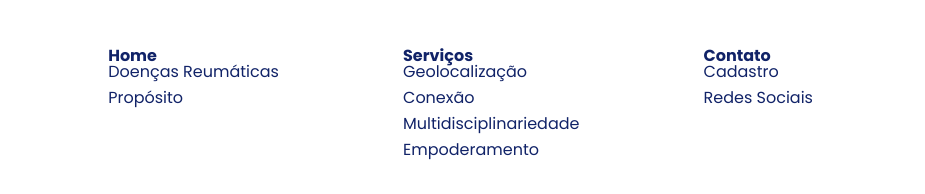
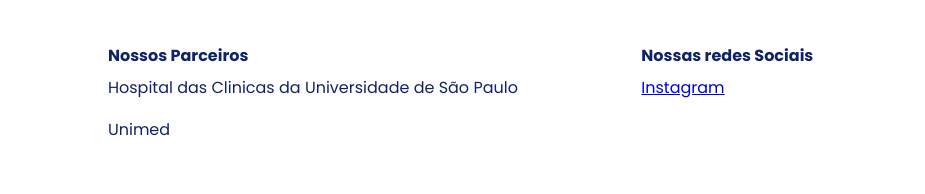
Before and after one commit to Martajsik/reumatechrev, a plain HTML site: page index.html in a window 1280 px wide. Shown: the part 3294-3488 px from the top of the page, 355-1280 px from the left. Drawn offline with Linux system fonts and the light colour scheme.

Commit message:
Alteração no footer

```diff
--- a/index.html
+++ b/index.html
@@ -250,24 +250,24 @@
 
             <div class="container_footer">
                 <div>
-                    <span class="bold">Home</span>
-                    <p>Doenças Reumáticas</p>
-                    <p>Propósito</p>
+                    <span class="bold">Nossos Parceiros </span>
+                    <br>
+                    <br>
+                    <p>Hospital das Clinicas da Universidade de São Paulo</p>
+                    <br>
+                    <p>Unimed</p>
+                    <br>
+
                 </div>
 
                 <div>
-                    <span class="bold">Serviços</span>
-                    <p>Geolocalização</p>
-                    <p>Conexão</p>
-                    <p>Multidisciplinariedade</p>
-                    <p>Empoderamento</p>
-                </div>
+                    <span class="bold">Nossas redes Sociais</span>
+                    <br>
+                    <br>
+                    <a href="https://instagram.com/reumatech?igshid=438le1d3xsk1" target="_blank">Instagram</a>
+                    </div>
 
-                <div>
-                    <span class="bold">Contato</span>
-                    <p>Cadastro</p>
-                    <p>Redes Sociais</p>
-                </div>
+
             </div>
         </footer>
     </main>
```
